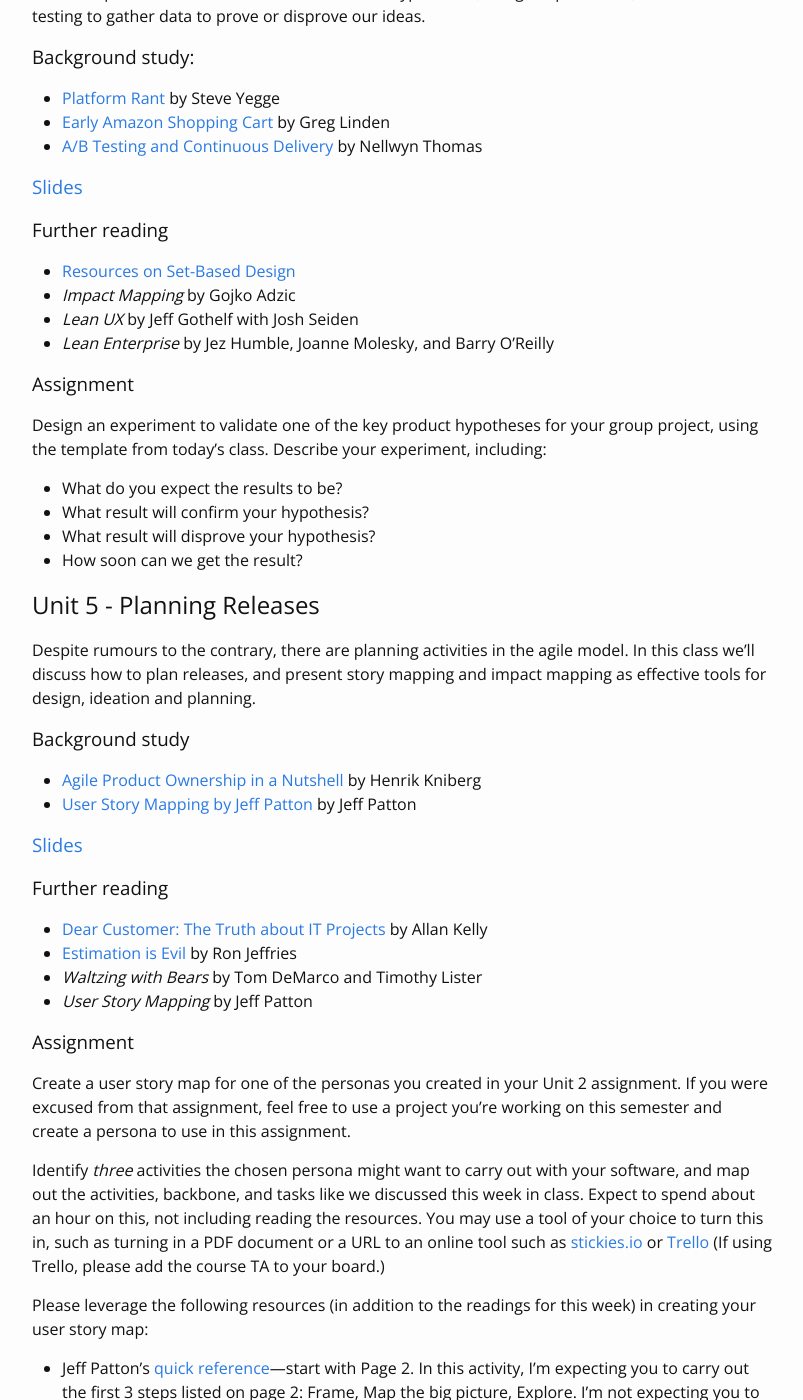
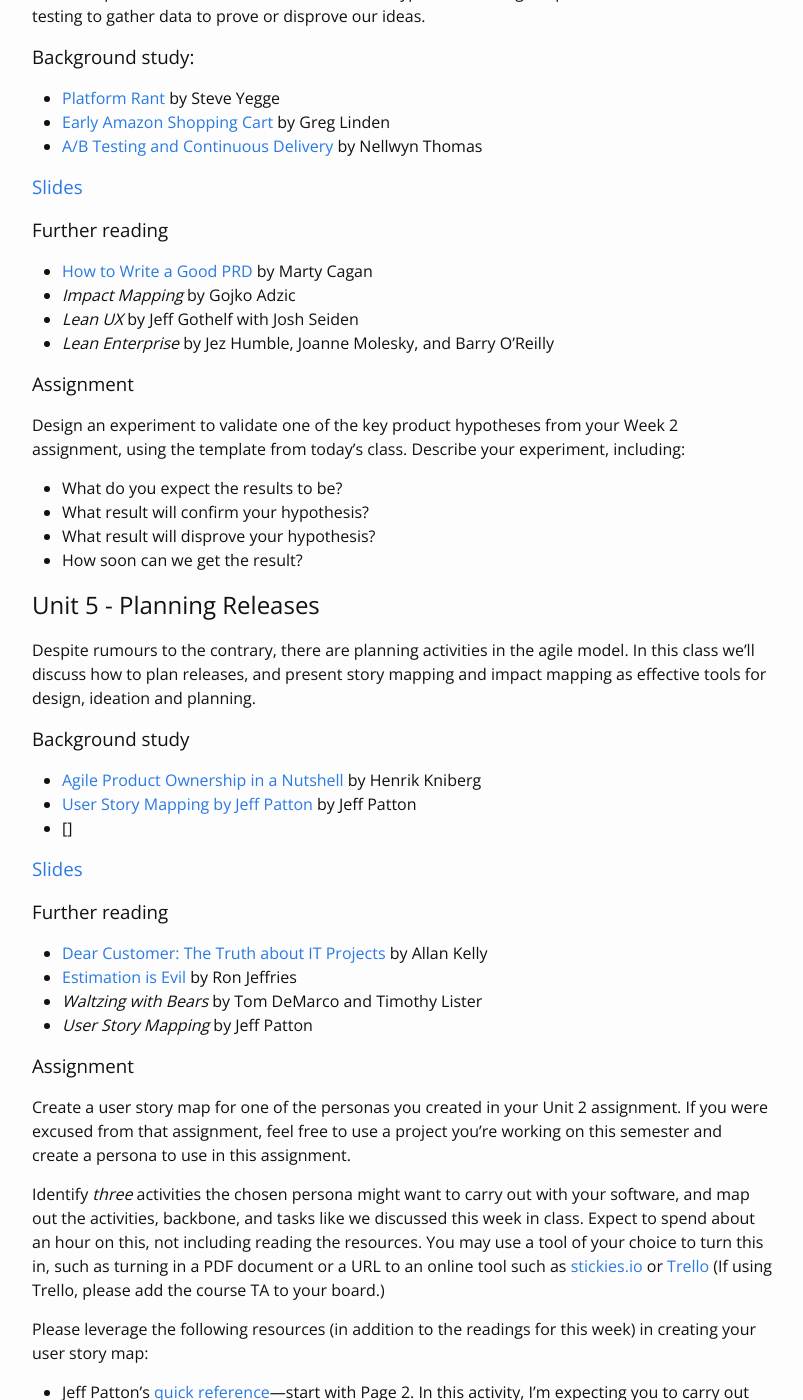
Before and after one commit to jezhumble/lapm, a Jekyll site: the page built from syllabus.md, in a window 1280 px wide and 1400 px high, scrolled down 2424 px. Shown: the whole window, without its empty margins (238-1041 px from the left). Built offline with Jekyll 4.4.1, drawn with Linux system fonts in a browser that asks for light colours.

Commit message:
Updated syllabus

```diff
--- a/syllabus.md
+++ b/syllabus.md
@@ -96,18 +96,18 @@ This class will present hypothesis-driven development, the cutting-edge paradigm
 * [Early Amazon Shopping Cart](http://glinden.blogspot.com/2006/04/early-amazon-shopping-cart.html) by Greg Linden
 * [A/B Testing and Continuous Delivery](http://www.infoq.com/presentations/ab-testing-continuous-delivery) by Nellwyn Thomas
 
-### [Slides](http://www.slideshare.net/humblej/experimental-product-development)
+### [Slides](https://speakerdeck.com/jezhumbleucb/unit-4-an-experimental-approach-to-product-development)
 
 ### Further reading
 
-* [Resources on Set-Based Design](http://xp123.com/articles/resources-on-set-based-design/)
+* [How to Write a Good PRD](https://svpg.com/assets/Files/goodprd.pdf) by Marty Cagan
 * _Impact Mapping_ by Gojko Adzic
 * _Lean UX_ by Jeff Gothelf with Josh Seiden
 * _Lean Enterprise_ by Jez Humble, Joanne Molesky, and Barry O'Reilly
 
 ### Assignment
 
-Design an experiment to validate one of the key product hypotheses for your group project, using the template from today's class. Describe your experiment, including:
+Design an experiment to validate one of the key product hypotheses from your Week 2 assignment, using the template from today's class. Describe your experiment, including:
 
 * What do you expect the results to be?
 * What result will confirm your hypothesis?
@@ -122,6 +122,7 @@ Despite rumours to the contrary, there are planning activities in the agile mode
 
 * [Agile Product Ownership in a Nutshell](http://blog.crisp.se/2012/10/25/henrikkniberg/agile-product-ownership-in-a-nutshell) by Henrik Kniberg
 * [User Story Mapping by Jeff Patton](http://jpattonassociates.com/the-new-backlog/) by Jeff Patton
+* []
 
 ### [Slides](http://www.slideshare.net/humblej/release-planning-64091364)
 
```
